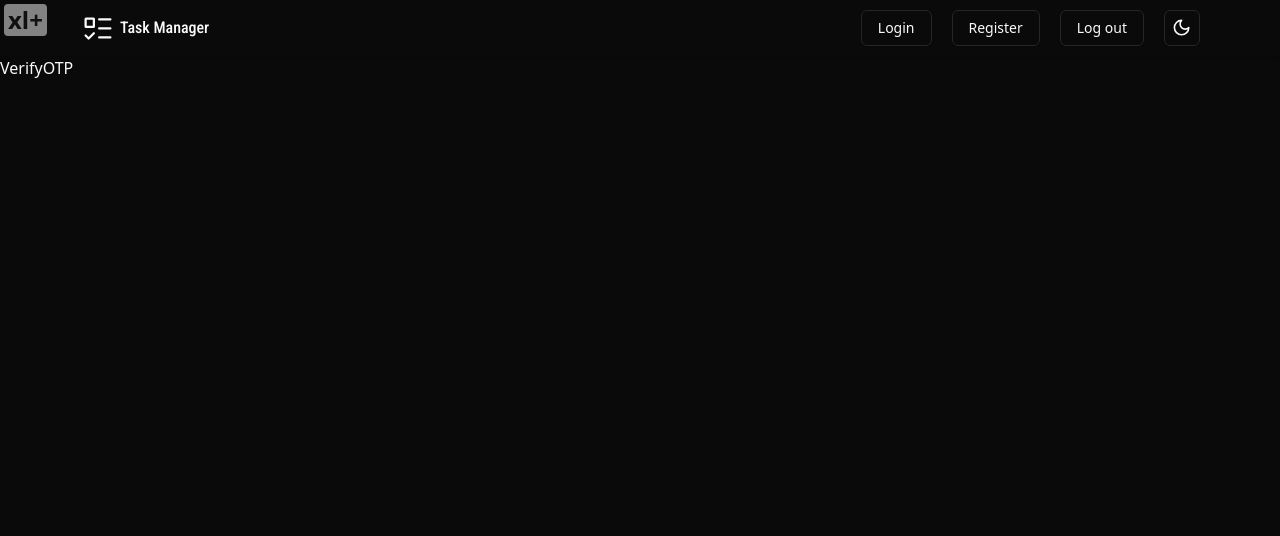
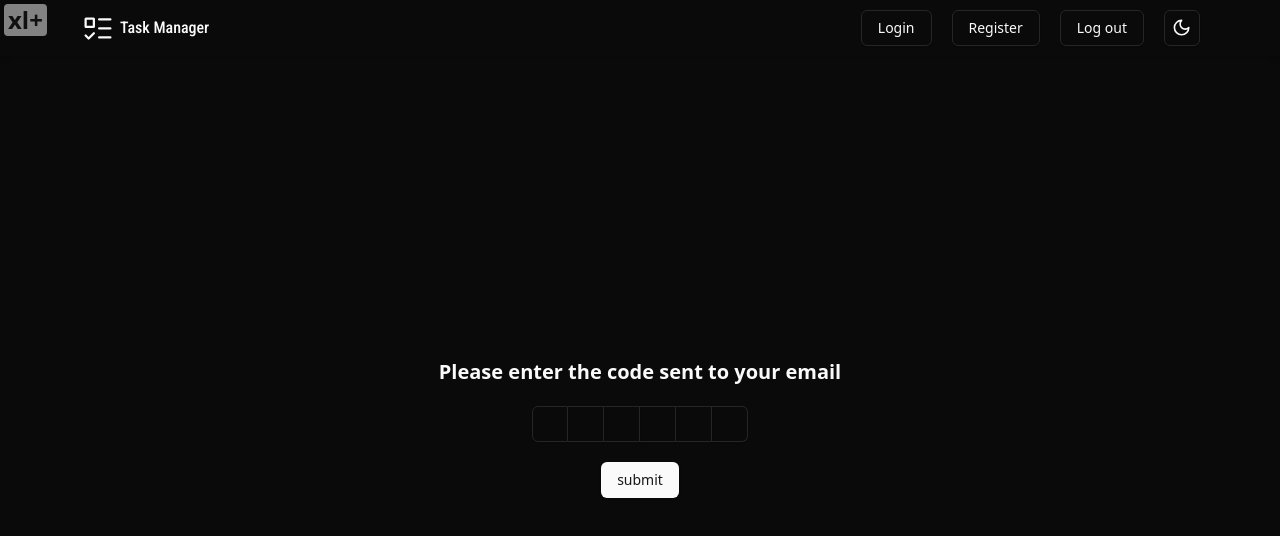
Before and after one commit to sauravkhanal/task-manager, a React (Vite) app in the folder Frontend/: page /verify in a window 1280 px wide. Shown: the top 536 px of the page. Built offline with nearby package versions, Linux system fonts and the light colour scheme.

Commit message:
add verify otp functionality

```diff
--- a/Frontend/package.json
+++ b/Frontend/package.json
@@ -16,6 +16,7 @@
     "axios": "^1.7.2",
     "class-variance-authority": "^0.7.0",
     "clsx": "^2.1.1",
+    "input-otp": "^1.2.4",
     "next-themes": "^0.3.0",
     "react": "^18.2.0",
     "react-dom": "^18.2.0",
--- a/Frontend/src/api/userAPI.ts
+++ b/Frontend/src/api/userAPI.ts
@@ -26,6 +26,15 @@
             return error.response.data as IAPIResponse<Partial<IUserLoginData>>;
         }
     },
+
+    async verifyOTP(OTP: string) {
+        try {
+            const response = await axiosInstance.post(`/auth/verify/${OTP}`);
+            return response.data as IAPIResponse<{}>;
+        } catch (error: any) {
+            return error.response.data as IAPIResponse<{}>;
+        }
+    },
 };
 
 export default userAPI;
--- /dev/null
+++ b/Frontend/src/components/ui/input-otp.tsx
@@ -0,0 +1,69 @@
+import * as React from "react";
+import { DashIcon } from "@radix-ui/react-icons";
+import { OTPInput, OTPInputContext } from "input-otp";
+
+import { cn } from "@/lib/utils";
+
+const InputOTP = React.forwardRef<
+    React.ElementRef<typeof OTPInput>,
+    React.ComponentPropsWithoutRef<typeof OTPInput>
+>(({ className, containerClassName, ...props }, ref) => (
+    <OTPInput
+        ref={ref}
+        containerClassName={cn(
+            "flex items-center gap-2 has-[:disabled]:opacity-50",
+            containerClassName,
+        )}
+        className={cn("disabled:cursor-not-allowed", className)}
+        {...props}
+    />
+));
+InputOTP.displayName = "InputOTP";
+
+const InputOTPGroup = React.forwardRef<
+    React.ElementRef<"div">,
+    React.ComponentPropsWithoutRef<"div">
+>(({ className, ...props }, ref) => (
+    <div ref={ref} className={cn("flex items-center", className)} {...props} />
+));
+InputOTPGroup.displayName = "InputOTPGroup";
+
+const InputOTPSlot = React.forwardRef<
+    React.ElementRef<"div">,
+    React.ComponentPropsWithoutRef<"div"> & { index: number }
+>(({ index, className, ...props }, ref) => {
+    const inputOTPContext = React.useContext(OTPInputContext);
+    const { char, hasFakeCaret, isActive } = inputOTPContext.slots[index];
+
+    return (
+        <div
+            ref={ref}
+            className={cn(
+                "relative flex h-9 w-9 items-center justify-center border-y border-r border-input text-sm shadow-sm transition-all first:rounded-l-md first:border-l last:rounded-r-md",
+                isActive && "z-10 ring-1 ring-ring",
+                className,
+            )}
+            {...props}
+        >
+            {char}
+            {hasFakeCaret && (
+                <div className="pointer-events-none absolute inset-0 flex items-center justify-center">
+                    <div className="h-4 w-px animate-caret-blink bg-foreground duration-1000" />
+                </div>
+            )}
+        </div>
+    );
+});
+InputOTPSlot.displayName = "InputOTPSlot";
+
+const InputOTPSeparator = React.forwardRef<
+    React.ElementRef<"div">,
+    React.ComponentPropsWithoutRef<"div">
+>(({ ...props }, ref) => (
+    <div ref={ref} role="separator" {...props}>
+        <DashIcon />
+    </div>
+));
+InputOTPSeparator.displayName = "InputOTPSeparator";
+
+export { InputOTP, InputOTPGroup, InputOTPSlot, InputOTPSeparator };
--- a/Frontend/src/pages/VerifyOTP/index.tsx
+++ b/Frontend/src/pages/VerifyOTP/index.tsx
@@ -1,7 +1,52 @@
+import userAPI from "@/api/userAPI";
+import { Button } from "@/components/ui/button";
+import {
+    InputOTP,
+    InputOTPGroup,
+    InputOTPSlot,
+} from "@/components/ui/input-otp";
+import { REGEXP_ONLY_DIGITS } from "input-otp";
+import { useState } from "react";
+import { useNavigate } from "react-router-dom";
+import { toast } from "sonner";
+
 export default function VerifyOTP() {
+    const navigate = useNavigate();
+    const [value, setValue] = useState<string | undefined>(undefined);
+    const [loading, setLoading] = useState<boolean>(false);
+
+    async function submitHandler(): Promise<void> {
+        setLoading(true);
+        const result = await userAPI.verifyOTP(value!);
+        toast(result.message);
+        if (result.success) {
+            navigate("/dashboard");
+        }
+        setLoading(false);
+    }
     return (
-        <div>
-            VerifyOTP <br />
+        <div className="flex flex-col flex-grow justify-center items-center gap-5">
+            <div className="text-xl font-semibold">
+                Please enter the code sent to your email
+            </div>
+            <InputOTP
+                maxLength={6}
+                pattern={REGEXP_ONLY_DIGITS}
+                value={value}
+                onChange={(val) => setValue(val)}
+            >
+                <InputOTPGroup>
+                    <InputOTPSlot index={0} />
+                    <InputOTPSlot index={1} />
+                    <InputOTPSlot index={2} />
+                    <InputOTPSlot index={3} />
+                    <InputOTPSlot index={4} />
+                    <InputOTPSlot index={5} />
+                </InputOTPGroup>
+            </InputOTP>
+            <Button onClick={submitHandler} disabled={loading}>
+                {!loading ? "submit" : "Loading"}
+            </Button>
         </div>
     );
 }
```
Also changed, not shown: 1 other file (tests, documents, lock files or other folders).
